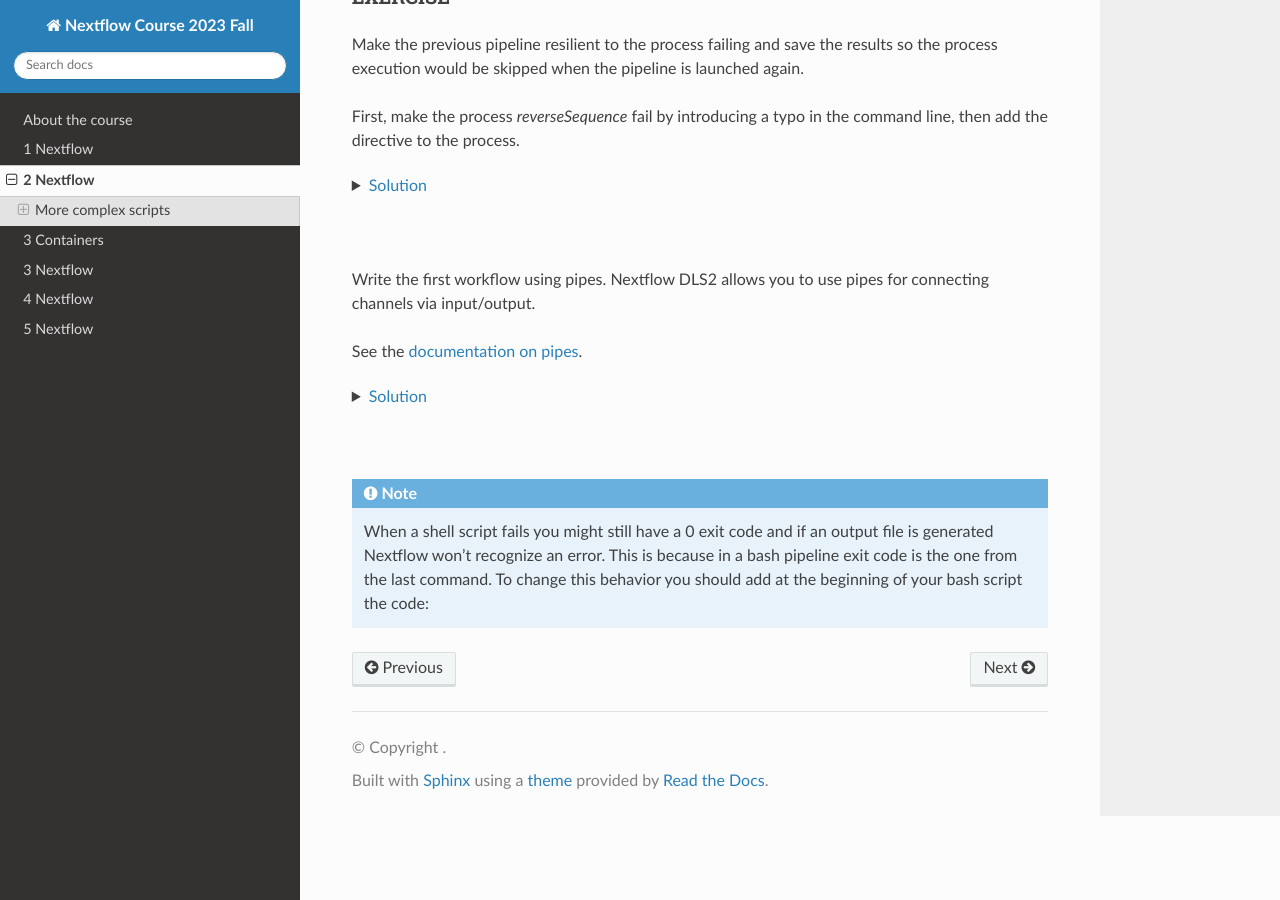
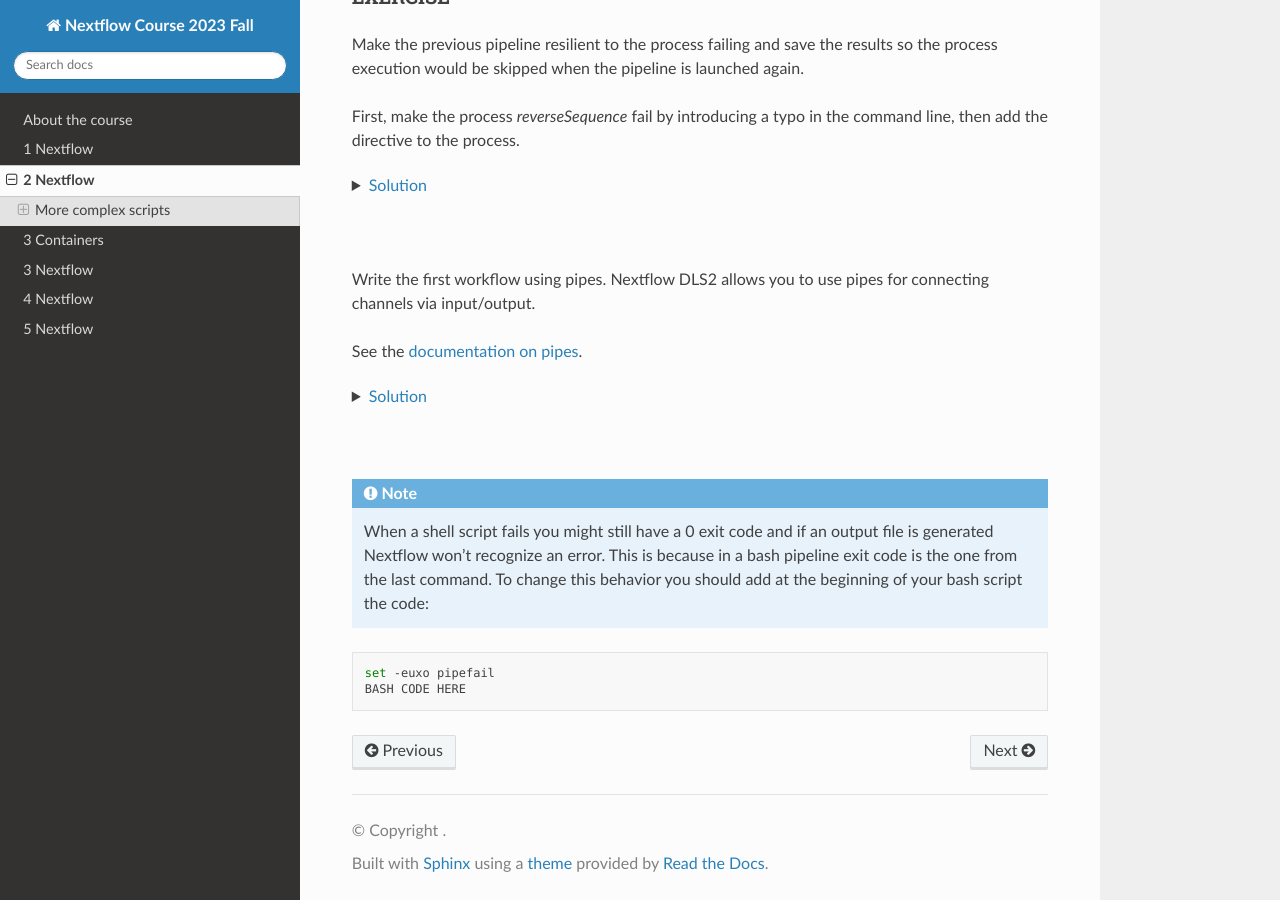
Before and after one commit to biocorecrg/nextflow-course-2023-fall, a Sphinx documentation site: the page built from docs/nextflow_2.rst, in a window 1280 px wide and 900 px high, scrolled down 5713 px. Built offline with Sphinx 7.4.7 and the Read the Docs theme 2.0.0, drawn with Linux system fonts in a browser that asks for light colours.

Commit message:
Update nextflow_2.rst

```diff
--- a/docs/nextflow_2.rst
+++ b/docs/nextflow_2.rst
@@ -328,5 +328,8 @@ The solution is at **sol4.nf**. Here is the change:
 
 .. note::
 	When a shell script fails you might still have a 0 exit code and if an output file is generated Nextflow won't recognize an error. This is because in a bash pipeline exit code is the one from the last command. To change this behavior you should add at the beginning of your bash script the code:
-.. code-block:: groovy
+
+.. code-block:: bash
+
 	set -euxo pipefail
+	BASH CODE HERE
```
